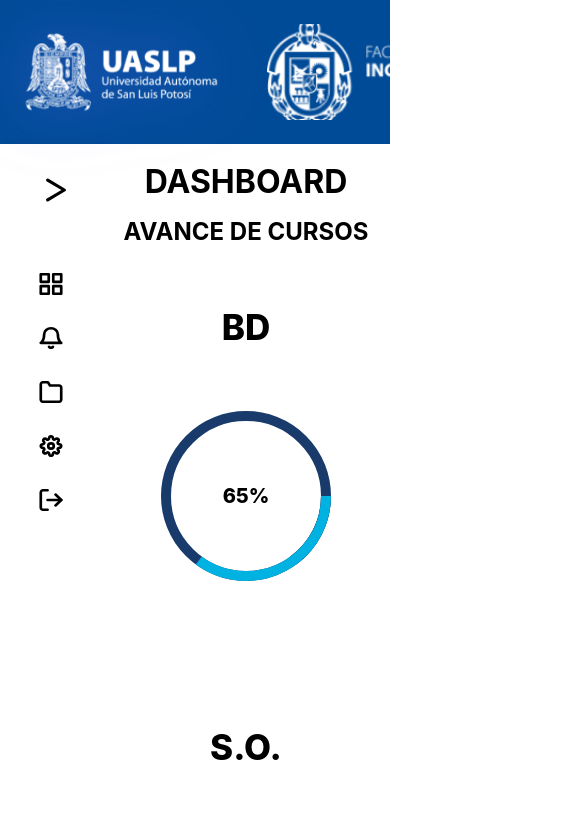
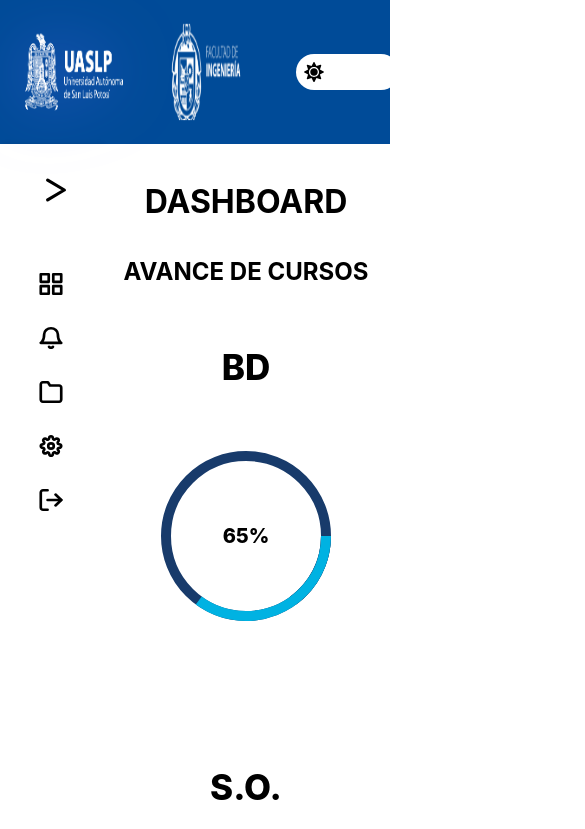
Before and after one commit to hiramcastillo36/proyecto-interfaces, a React (Vite) app: page / in a window 390 px wide. Shown: the top 829 px of the page, 585 px wide, since content can reach past the window. Built offline with nearby package versions, Linux system fonts and the light colour scheme.

Commit message:
responsive

```diff
--- a/src/components/Card/card.css
+++ b/src/components/Card/card.css
@@ -2,7 +2,7 @@
     display: flex;
     flex-direction: column;
     position: relative; /* Para posicionar el texto dentro de la card */
-    width: 47px;
+    width: 120px;
     height: 134px;
     background-color: #f9f9f9; /* Fondo claro */
     border-radius: 16px; /* Bordes redondeados */
--- a/src/components/header/header.css
+++ b/src/components/header/header.css
@@ -16,3 +16,17 @@
     align-items: center;
     padding: 0 1rem;
 }
+
+/*
+responsive design
+*/
+@media (max-width: 768px) {
+
+    .modeButton-container {
+        padding: 0;
+    }
+
+    img {
+        width: 100px;
+    }
+}
--- a/src/pages/Dashboard.css
+++ b/src/pages/Dashboard.css
@@ -11,8 +11,8 @@
   }
 
   .content-container {
-    overflow-y: auto;
     width: 100%;
+    padding: 20px;
   }
 
   .section-title {
--- a/src/pages/Grupos.css
+++ b/src/pages/Grupos.css
@@ -1,9 +1,3 @@
-
-.dashboard {
-    display: flex;
-    flex-direction: column;
-    align-items: center;
-  }
 
   .dashboard-title {
     font-size: 2rem;
@@ -30,12 +24,11 @@
   .groups-grid {
     display: grid;
     grid-template-columns: repeat(auto-fit, minmax(200px, 1fr));
-    gap: 100px;
+    gap: 75px;
     justify-items: center;
     align-items: start;
-    padding: 20px;
-    max-width: 1000px;
     margin: 0 auto;
+    width: 100%;
   }
 
   .card:hover {
--- a/src/pages/Interfaces.css
+++ b/src/pages/Interfaces.css
@@ -1,5 +1,8 @@
  .content-container {
     background-color: #ffffff;
+    display: flex;
+    flex-direction: column;
+    align-items: center;
   }
 
   .interfaces-title {
@@ -12,10 +15,11 @@
 
   .interfaces-buttons {
     display: flex;
-    justify-content: flex-start;
+    justify-content: space-between;
     gap: 15px;
     margin-bottom: 30px;
     padding: 0 20px;
+    width: 100%;
   }
 
   /* Estilos adicionales para mejorar la apariencia de la tabla */
@@ -38,7 +42,7 @@
     font-weight: 600;
     color: #ffffff;
     border-bottom: 2px solid #e0e0e0;
-  }
+  }°
 
   .table tbody td {
     padding: 12px 15px;
@@ -48,3 +52,31 @@
   .table tbody tr:hover {
     background-color: #f9f9f9;
   }
+
+
+  .content-table{
+    display: flex;
+    justify-content: center;
+    align-items: center;
+    width: 60%;
+  }
+
+  /*
+  responsive design
+  */
+
+    @media (max-width: 768px) {
+        .content-table{
+        width: 100%;
+        }
+
+        .interfaces-buttons {
+            flex-direction: column;
+            gap: 10px;
+            padding: 0;
+        }
+
+        .content-container {
+            padding: 0 20px;
+        }
+    }
--- a/src/pages/Interfaces.tsx
+++ b/src/pages/Interfaces.tsx
@@ -57,7 +57,10 @@
             </Button>
           </div>
 
-          <Table headers={headers} data={data} />
+            <div className="content-table">
+                <Table headers={headers} data={data} />
+            </div>
+
         </main>
       </div>
     </div>
```
